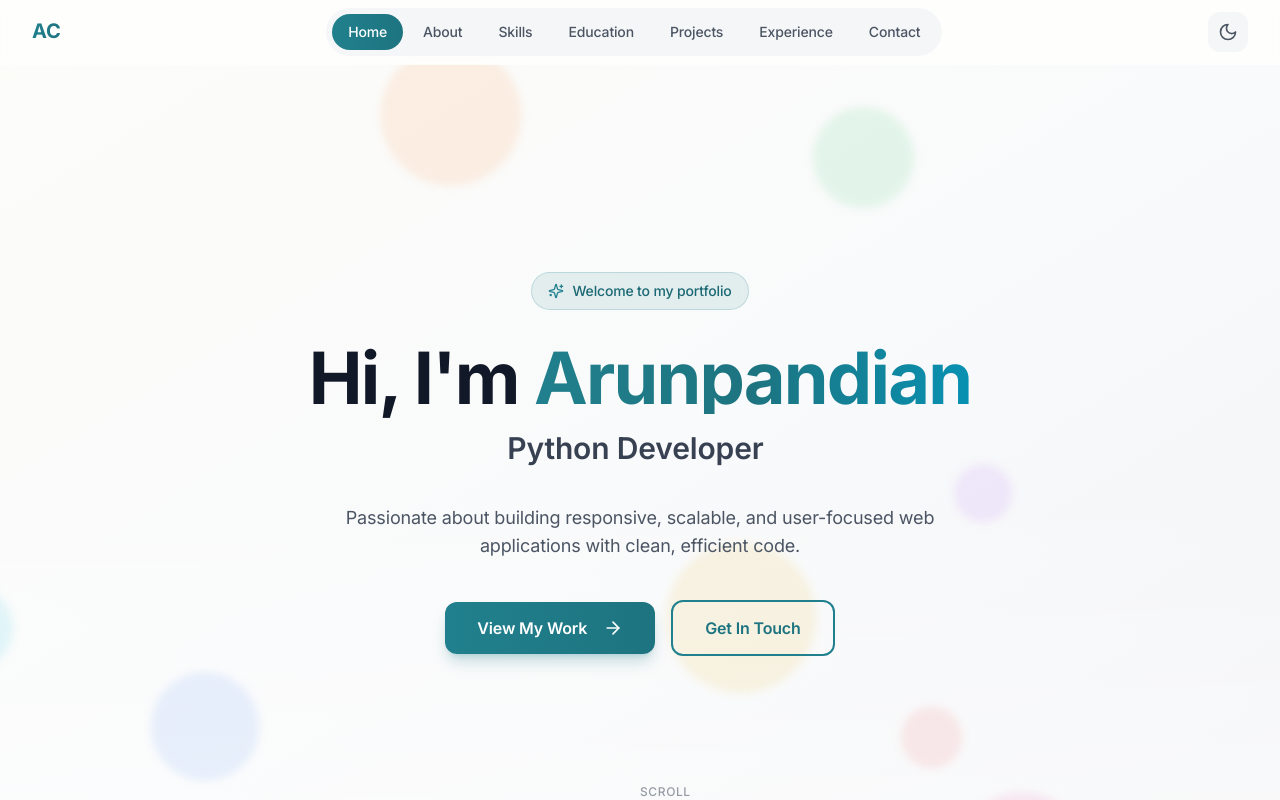
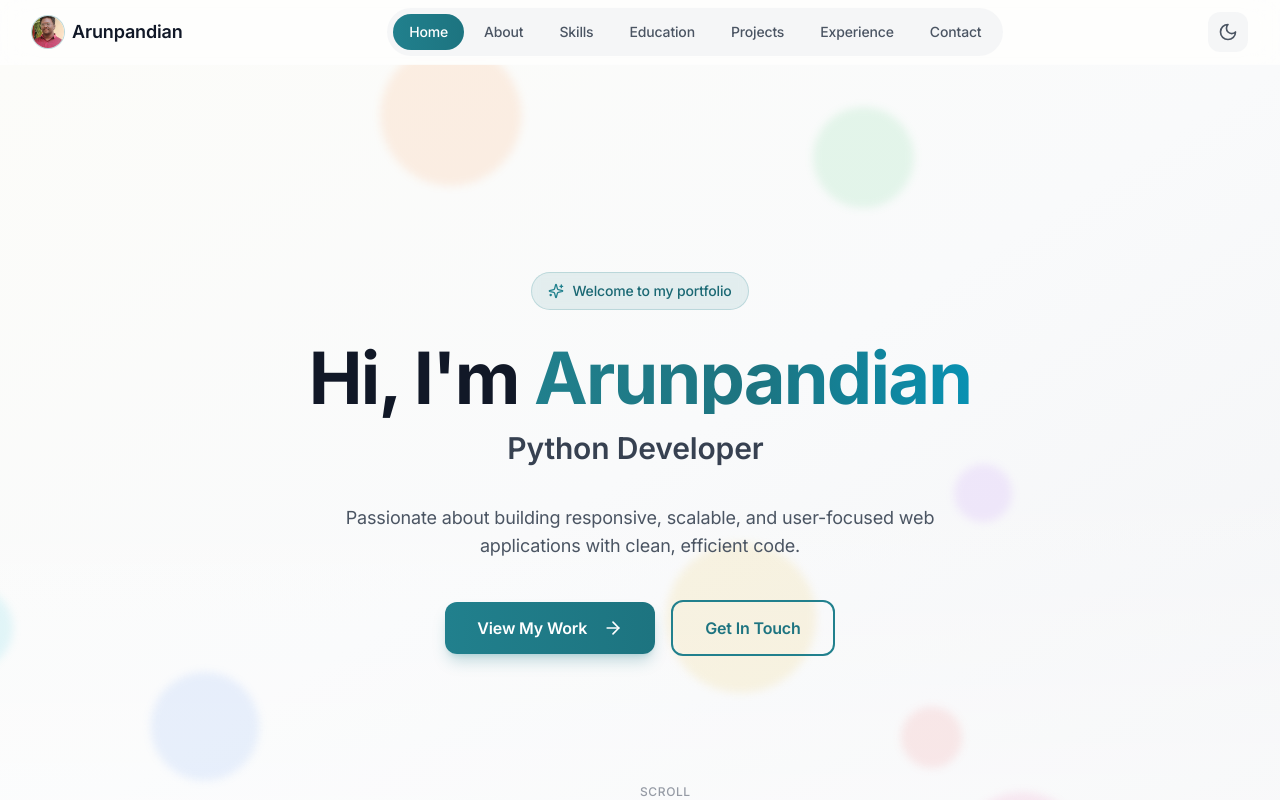
Before and after one commit to arunpandian9159/portfolio-3d, a Next.js app: page / in a window 1280 px wide. Shown: the top 800 px of the page. Built offline with nearby package versions, Linux system fonts and the light colour scheme.

Commit message:
feat: add logo and name to Header component for improved branding

```diff
--- a/src/components/Header.tsx
+++ b/src/components/Header.tsx
@@ -2,6 +2,7 @@
 
 import { useState, useEffect } from 'react';
 import { motion, AnimatePresence } from 'framer-motion';
+import Image from 'next/image';
 import { Moon, Sun, Menu, X, Home, User, Wrench, GraduationCap, FolderOpen, Briefcase, Mail } from 'lucide-react';
 import { useTheme } from '@/hooks/useTheme';
 import { useScrollPosition } from '@/hooks/useScrollPosition';
@@ -86,7 +87,12 @@ export default function Header() {
         <div className="container-custom">
           <div className="flex items-center justify-between h-16">
             <div className="flex-shrink-0">
-              <span className="text-xl font-bold bg-gradient-to-r from-teal-500 to-teal-600 bg-clip-text text-transparent">AC</span>
+              <div className="flex items-center gap-2">
+                <div className="relative w-8 h-8 rounded-full overflow-hidden ring-1 ring-teal-500/30">
+                  <Image src="/icon-144.png" alt="Logo" fill className="object-cover" priority />
+                </div>
+                <span className="text-lg font-semibold text-gray-900 dark:text-gray-100">Arunpandian</span>
+              </div>
             </div>
           </div>
         </div>
@@ -114,9 +120,13 @@ export default function Header() {
             whileHover={{ scale: 1.05 }}
             whileTap={{ scale: 0.95 }}
           >
-            <span className="text-xl font-bold bg-gradient-to-r from-teal-500 to-teal-600 dark:from-teal-400 dark:to-teal-500 bg-clip-text text-transparent">
-              AC
-            </span>
+            <span className="sr-only">Go to hero</span>
+            <div className="flex items-center gap-2">
+              <div className="relative w-8 h-8 rounded-full overflow-hidden ring-1 ring-teal-500/30">
+                <Image src="/icon-144.png" alt="Logo" fill className="object-cover" priority />
+              </div>
+              <span className="text-lg font-semibold text-gray-900 dark:text-gray-100">Arunpandian</span>
+            </div>
           </motion.button>
 
           {/* Desktop Navigation */}
```
